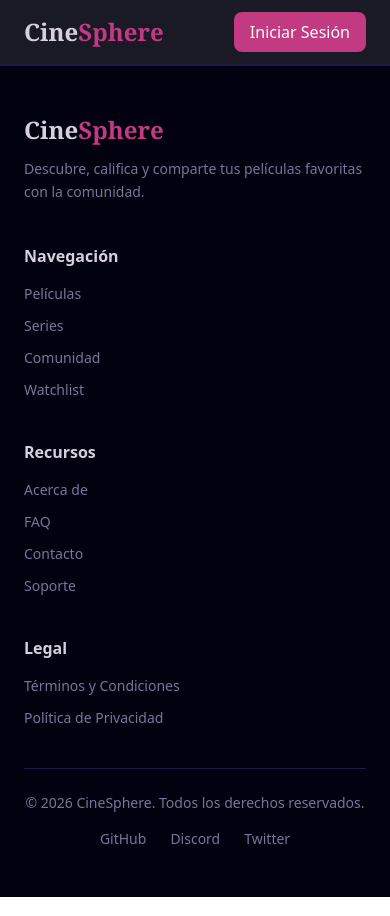
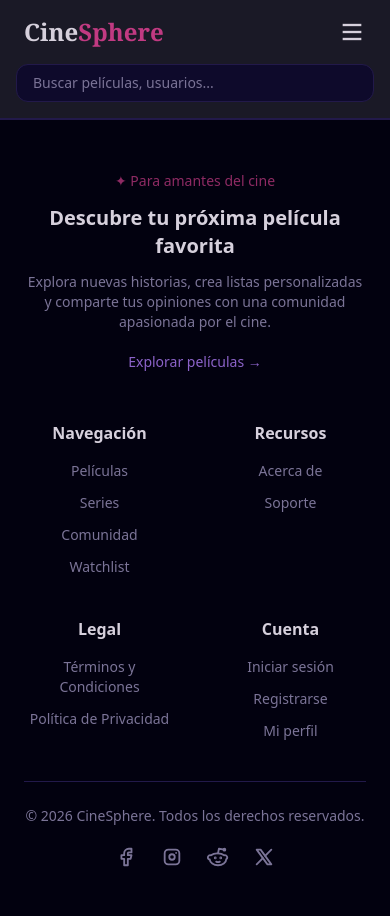
Before and after one commit to proyectofinalmfa2026-lang/Frontend, a Next.js app: page / in a window 390 px wide. Built offline with nearby package versions, Linux system fonts and the light colour scheme.

Commit message:
feat(layout): add mobile menu, responsive navbar/footer and auth UI improvements

```diff
--- a/components/layout/footer.tsx
+++ b/components/layout/footer.tsx
@@ -1,31 +1,57 @@
 "use client";
 
 import Link from "next/link";
+import {
+  IconBrandFacebook,
+  IconBrandInstagram,
+  IconBrandReddit,
+  IconBrandX,
+} from "@tabler/icons-react";
 
 export default function Footer() {
   return (
     <footer className="border-t border-[#22194A] bg-[#02010F]">
       <div className="max-w-7xl mx-auto px-6 py-12">
-        <div className="grid md:grid-cols-4 gap-10">
-          {/* Brand */}
-          <div>
-            <h3 className="text-2xl font-bold font-serif text-[#D6D0DC]">
-              Cine<span className="text-[#C13A82]">Sphere</span>
-            </h3>
+        {/* CTA */}
+        <div className="mb-12 text-center ">
+          <span className="text-[#C13A82] text-sm font-medium animate-pulse">
+            ✦ Para amantes del cine
+          </span>
 
-            <p className="mt-3 text-sm text-[#7B7497] leading-relaxed">
-              Descubre, califica y comparte tus películas favoritas con la
-              comunidad.
-            </p>
-          </div>
+          <h3 className="mt-3 text-xl md:text-2xl font-semibold text-[#D6D0DC]">
+            Descubre tu próxima película favorita
+          </h3>
 
+          <p className="mt-3 text-sm md:text-base text-[#7B7497] max-w-2xl mx-auto">
+            Explora nuevas historias, crea listas personalizadas y comparte tus
+            opiniones con una comunidad apasionada por el cine.
+          </p>
+
+          <Link
+            href="/movies"
+            className="
+              inline-flex
+              mt-5
+              text-[#8C63C9]
+              hover:text-[#C13A82]
+              transition-colors
+              text-sm
+              font-medium
+            "
+          >
+            Explorar películas →
+          </Link>
+        </div>
+
+        {/* Links */}
+        <div className="grid grid-cols-2 md:grid-cols-4 gap-10 text-center">
           {/* Navegación */}
-          <div>
+          <div className="flex flex-col items-center">
             <h4 className="font-semibold text-[#D6D0DC] mb-4">Navegación</h4>
 
-            <div className="flex flex-col gap-3 text-sm">
+            <div className="flex flex-col gap-3 text-sm items-center">
               <Link
-                href="/movieCard"
+                href="/movies"
                 className="text-[#7B7497] hover:text-[#8C63C9]"
               >
                 Películas
@@ -46,7 +72,7 @@ export default function Footer() {
               </Link>
 
               <Link
-                href="/watchlistCard"
+                href="/watchlist"
                 className="text-[#7B7497] hover:text-[#8C63C9]"
               >
                 Watchlist
@@ -55,26 +81,15 @@ export default function Footer() {
           </div>
 
           {/* Recursos */}
-          <div>
+          <div className="flex flex-col items-center">
             <h4 className="font-semibold text-[#D6D0DC] mb-4">Recursos</h4>
 
-            <div className="flex flex-col gap-3 text-sm">
+            <div className="flex flex-col gap-3 text-sm items-center">
               <Link
                 href="/about"
                 className="text-[#7B7497] hover:text-[#8C63C9]"
               >
                 Acerca de
-              </Link>
-
-              <Link href="/faq" className="text-[#7B7497] hover:text-[#8C63C9]">
-                FAQ
-              </Link>
-
-              <Link
-                href="/contact"
-                className="text-[#7B7497] hover:text-[#8C63C9]"
-              >
-                Contacto
               </Link>
 
               <Link
@@ -87,10 +102,10 @@ export default function Footer() {
           </div>
 
           {/* Legal */}
-          <div>
+          <div className="flex flex-col items-center">
             <h4 className="font-semibold text-[#D6D0DC] mb-4">Legal</h4>
 
-            <div className="flex flex-col gap-3 text-sm">
+            <div className="flex flex-col gap-3 text-sm items-center">
               <Link
                 href="/terms"
                 className="text-[#7B7497] hover:text-[#8C63C9]"
@@ -106,25 +121,77 @@ export default function Footer() {
               </Link>
             </div>
           </div>
+
+          {/* Cuenta */}
+          <div className="flex flex-col items-center">
+            <h4 className="font-semibold text-[#D6D0DC] mb-4">Cuenta</h4>
+
+            <div className="flex flex-col gap-3 text-sm items-center">
+              <Link
+                href="/Login"
+                className="text-[#7B7497] hover:text-[#8C63C9]"
+              >
+                Iniciar sesión
+              </Link>
+
+              <Link
+                href="/Register"
+                className="text-[#7B7497] hover:text-[#8C63C9]"
+              >
+                Registrarse
+              </Link>
+
+              <Link
+                href="/profile"
+                className="text-[#7B7497] hover:text-[#8C63C9]"
+              >
+                Mi perfil
+              </Link>
+            </div>
+          </div>
         </div>
 
         {/* Bottom */}
-        <div className="border-t border-[#22194A] mt-10 pt-6 flex flex-col md:flex-row items-center justify-between gap-4">
-          <p className="text-sm text-[#7B7497]">
+        <div className="border-t border-[#22194A] mt-10 pt-6 flex flex-col items-center gap-5">
+          <p className="text-sm text-[#7B7497] text-center">
             © 2026 CineSphere. Todos los derechos reservados.
           </p>
 
-          <div className="flex items-center gap-6 text-sm">
-            <a href="#" className="text-[#7B7497] hover:text-[#C13A82]">
-              GitHub
+          <div className="flex items-center gap-6">
+            <a
+              href="https://facebook.com"
+              className="text-[#7B7497] hover:text-[#C13A82] transition-colors"
+              target="_blank"
+              rel="noopener noreferrer"
+            >
+              <IconBrandFacebook size={22} />
             </a>
 
-            <a href="#" className="text-[#7B7497] hover:text-[#C13A82]">
-              Discord
+            <a
+              href="https://instagram.com"
+              className="text-[#7B7497] hover:text-[#C13A82] transition-colors"
+              target="_blank"
+              rel="noopener noreferrer"
+            >
+              <IconBrandInstagram size={22} />
             </a>
 
-            <a href="#" className="text-[#7B7497] hover:text-[#C13A82]">
-              Twitter
+            <a
+              href="https://reddit.com"
+              className="text-[#7B7497] hover:text-[#C13A82] transition-colors"
+              target="_blank"
+              rel="noopener noreferrer"
+            >
+              <IconBrandReddit size={22} />
+            </a>
+
+            <a
+              href="https://x.com"
+              className="text-[#7B7497] hover:text-[#C13A82] transition-colors"
+              target="_blank"
+              rel="noopener noreferrer"
+            >
+              <IconBrandX size={22} />
             </a>
           </div>
         </div>
--- a/components/layout/mobileMenu.tsx
+++ b/components/layout/mobileMenu.tsx
@@ -0,0 +1,77 @@
+"use client";
+
+import Link from "next/link";
+
+interface MobileMenuProps {
+  isOpen: boolean;
+  links: {
+    href: string;
+    label: string;
+  }[];
+  user: any;
+  logout: () => void;
+}
+
+export default function MobileMenu({
+  isOpen,
+  links,
+  user,
+  logout,
+}: MobileMenuProps) {
+  if (!isOpen) return null;
+
+  return (
+    <div className="md:hidden border-t border-[#22194A] bg-[#02010F]">
+      <div className="flex flex-col p-5 gap-4">
+        {/* Navigation */}
+        {links.map((link) => (
+          <Link
+            key={link.href}
+            href={link.href}
+            className="text-[#D6D0DC] hover:text-[#8C63C9]"
+          >
+            {link.label}
+          </Link>
+        ))}
+
+        <div className="h-px bg-[#22194A]" />
+
+        {!user ? (
+          <>
+            <Link
+              href="/Login"
+              className="
+                bg-[#C13A82]
+                text-center
+                text-white
+                py-3
+                rounded-lg
+              "
+            >
+              Iniciar Sesión
+            </Link>
+          </>
+        ) : (
+          <>
+            <Link href="/profile" className="text-[#D6D0DC]">
+              👤 {user.name}
+            </Link>
+
+            <button
+              onClick={logout}
+              className="
+                border
+                border-[#C13A82]
+                text-[#C13A82]
+                py-3
+                rounded-lg
+              "
+            >
+              Cerrar sesión
+            </button>
+          </>
+        )}
+      </div>
+    </div>
+  );
+}
--- a/components/layout/navbar.tsx
+++ b/components/layout/navbar.tsx
@@ -1,18 +1,21 @@
 "use client";
 
+import { useState } from "react";
 import Link from "next/link";
 import Image from "next/image";
 import { usePathname } from "next/navigation";
 import { useAuthStore } from "@/store/authStore";
+import MobileMenu from "./mobileMenu";
 
 export default function Navbar() {
+  const [isMenuOpen, setIsMenuOpen] = useState(false);
+
   const pathname = usePathname();
-
   const { user, logout } = useAuthStore();
 
   const links = [
     {
-      href: "/movieHero",
+      href: "/movies",
       label: "Películas",
     },
     {
@@ -24,7 +27,7 @@ export default function Navbar() {
       label: "Comunidad",
     },
     {
-      href: "/watchlistCard",
+      href: "/watchlist",
       label: "Mi Lista",
     },
   ];
@@ -58,7 +61,7 @@ export default function Navbar() {
           </nav>
         </div>
 
-        {/* SEARCH */}
+        {/* SEARCH DESKTOP */}
         <div className="hidden lg:flex flex-1 justify-center px-10">
           <input
             type="text"
@@ -84,8 +87,9 @@ export default function Navbar() {
 
         {/* RIGHT */}
         <div className="flex items-center gap-3">
+          {/* Desktop Auth */}
+          <div className="hidden md:flex items-center gap-3">
             {!user ? (
-            <>
               <Link
                 href="/Login"
                 className="
@@ -101,7 +105,6 @@ export default function Navbar() {
               >
                 Iniciar Sesión
               </Link>
-            </>
             ) : (
               <>
                 <Link
@@ -128,7 +131,7 @@ export default function Navbar() {
                     className="rounded-full"
                   />
 
-                <div className="hidden md:flex flex-col">
+                  <div className="flex flex-col">
                     <span className="text-[#D6D0DC] text-sm font-medium">
                       {user.name}
                     </span>
@@ -158,7 +161,72 @@ export default function Navbar() {
               </>
             )}
           </div>
+
+          {/* HAMBURGER MOBILE */}
+          <button
+            onClick={() => setIsMenuOpen(!isMenuOpen)}
+            className="md:hidden text-[#D6D0DC]"
+          >
+            {isMenuOpen ? (
+              <svg
+                xmlns="http://www.w3.org/2000/svg"
+                width="28"
+                height="28"
+                viewBox="0 0 24 24"
+                fill="none"
+                stroke="currentColor"
+                strokeWidth="2"
+              >
+                <path d="M18 6L6 18" />
+                <path d="M6 6l12 12" />
+              </svg>
+            ) : (
+              <svg
+                xmlns="http://www.w3.org/2000/svg"
+                width="28"
+                height="28"
+                viewBox="0 0 24 24"
+                fill="none"
+                stroke="currentColor"
+                strokeWidth="2"
+              >
+                <path d="M4 6h16" />
+                <path d="M4 12h16" />
+                <path d="M4 18h16" />
+              </svg>
+            )}
+          </button>
         </div>
+      </div>
+
+      {/* SEARCH MOBILE */}
+      <div className="lg:hidden px-4 pb-4">
+        <input
+          type="text"
+          placeholder="Buscar películas, usuarios..."
+          className="
+            w-full
+            bg-[#0E0A2B]
+            border
+            border-[#22194A]
+            rounded-xl
+            px-4
+            py-2
+            text-sm
+            text-[#D6D0DC]
+            placeholder:text-[#7B7497]
+            focus:outline-none
+            focus:border-[#8C63C9]
+          "
+        />
+      </div>
+
+      <MobileMenu
+        isOpen={isMenuOpen}
+        links={links}
+        user={user}
+        logout={logout}
+      />
     </header>
   );
 }
--- a/package.json
+++ b/package.json
@@ -10,6 +10,7 @@
   },
   "dependencies": {
     "@hookform/resolvers": "^5.4.0",
+    "@tabler/icons-react": "^3.44.0",
     "@tanstack/react-query": "^5.100.14",
     "axios": "^1.16.1",
     "clsx": "^2.1.1",
```
Also changed, not shown: 1 other file (tests, documents, lock files or other folders). Lines whose indentation alone changed are shown as unchanged.
